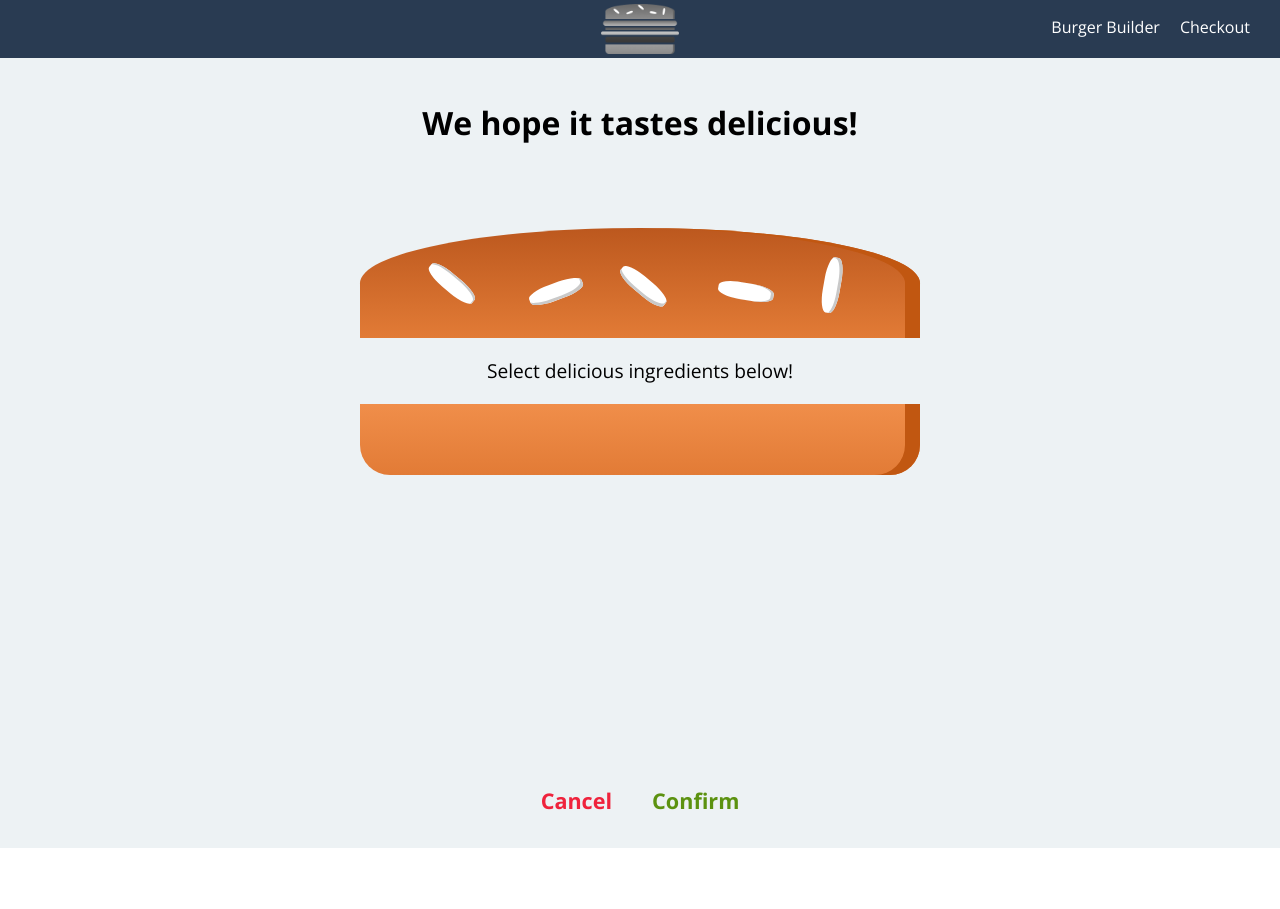
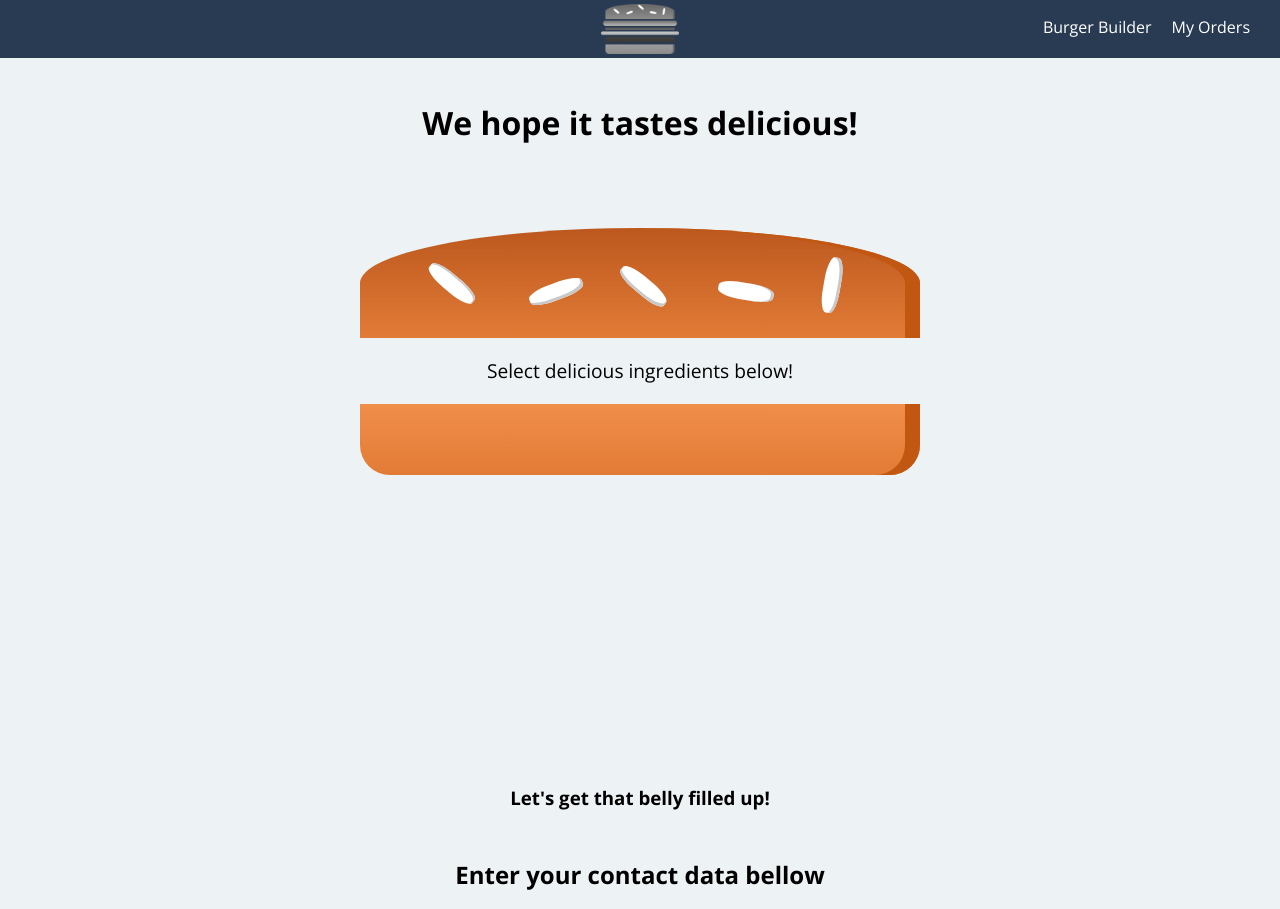
Before and after one commit to MatheoDodi/burgatory-burger-app, a React (Create React App) app: page /checkout in a window 1280 px wide. Shown: the top 909 px of the page. Before the commit the page ends 848 px from the top, so only its background shows below. Built offline with nearby package versions, Linux system fonts and the light colour scheme.

Commit message:
added an My Orders component as well as routing to it

```diff
--- a/src/App.js
+++ b/src/App.js
@@ -2,6 +2,8 @@ import React, { Component } from 'react';
 import Layout from './components/Layout/Layout';
 import BurgerBuilder from './containers/BurgerBuilder/BurgerBuilder';
 import Checkout from './containers/Checkout/Checkout';
+import Orders from './containers/Orders/Orders';
+
 import { BrowserRouter as Router, Route, Switch, NavLink } from 'react-router-dom';
 
 
@@ -14,8 +16,9 @@ class App extends Component {
       <Router>
         <Layout>
           <Switch>
-						<Route exact path='/' component={BurgerBuilder}/>
 						<Route path="/checkout" component={Checkout} />
+            <Route path="/orders" component={Orders} />
+            <Route exact path='/' component={BurgerBuilder}/>
 						<Route render={() => <div style={{width: '100%', textAlign: 'center'}}><h1>Oops, You must've taken a wrong turn somewhere! <br /> We know you're hungry, so why not navigate to our <NavLink to="/">Home</NavLink> Page?</h1></div>} />
 					</Switch>
         </Layout>
--- a/src/components/Navigation/NavigationItems/NavigationItems.js
+++ b/src/components/Navigation/NavigationItems/NavigationItems.js
@@ -47,7 +47,7 @@ const navigationItems = (props) => {
   return (
     <NavigationList display={props.display}>
         <ListItem onClick={props.goBurgerBuilder} textSize={props.textSize}><NavLink to="/">Burger Builder</NavLink></ListItem>
-        <ListItem onClick={props.goCheckout} textSize={props.textSize}><NavLink to="/checkout">Checkout</NavLink></ListItem>
+        <ListItem onClick={props.goCheckout} textSize={props.textSize}><NavLink to="/orders">My Orders</NavLink></ListItem>
     </NavigationList>
   )
 }
--- a/src/components/Order/CheckoutSummary/CheckoutSummary.js
+++ b/src/components/Order/CheckoutSummary/CheckoutSummary.js
@@ -8,32 +8,6 @@ const SummaryDiv = styled.div`
 	margin: auto;
 `
 
-const SuccessButton = styled.button`
-    background-color: transparent;
-    border: none;
-    color: #5C9210;
-    outline: none;
-    cursor: pointer;
-    font: inherit;
-    padding: 10px;
-    margin: 10px;
-    font-weight: bold;
-    font-size: 1.35rem;
-`
-
-const DangerButton = styled.button`
-    background-color: transparent;
-    border: none;
-    color: #EF233C;
-    outline: none;
-    cursor: pointer;
-    font: inherit;
-    padding: 10px;
-    margin: 10px;
-    font-weight: bold;
-    font-size: 1.35rem;
-`
-
 const checkoutSummary = (props) => {
     return (
         <SummaryDiv>
@@ -41,8 +15,7 @@ const checkoutSummary = (props) => {
             <div style={{width: '100%', margin: 'auto'}}>
 				<Burger ingredients={props.ingredients} />
             </div>
-			<DangerButton onClick={props.onCheckoutCancel}>Cancel</DangerButton>
-			<SuccessButton onClick={props.onCheckoutContinue}>Confirm</SuccessButton>
+            <h3>Let's get that belly filled up!</h3>
         </SummaryDiv>
     )
 }
--- /dev/null
+++ b/src/components/Order/Order.js
@@ -0,0 +1,20 @@
+import React from 'react';
+import styled from 'styled-components';
+
+const OrderContainer = styled.div`
+    width: 100%;
+    border: 1px solid #eee;
+    box-shadow: 0 2px 3px #eee;
+    padding: 10px;
+    margin: 10px auto;
+    box-sizing: border-box;
+`
+
+const order = (props) => (
+    <OrderContainer>
+        <p>Ingredients : Salad (1)</p>
+        <p>Price <strong>$ 5.45</strong></p>
+    </OrderContainer>
+);
+
+export default order;
--- a/src/containers/Checkout/Checkout.js
+++ b/src/containers/Checkout/Checkout.js
@@ -1,5 +1,4 @@
 import React, { Component } from 'react';
-import styled from 'styled-components';
 import CheckoutSummary from '../../components/Order/CheckoutSummary/CheckoutSummary';
 import { Route } from 'react-router-dom';
 import ContactData from '../Checkout/ContactData/ContactData';
@@ -41,7 +40,7 @@ class Checkout extends Component {
 					ingredients={this.state.ingredients}
 					onCheckoutCancel={this.onCheckoutCancelHandler}
 					onCheckoutContinue={this.onCheckoutContinueHandler}/>
-				<Route path={`${this.props.match.url}/contact-data`} render={(props) => <ContactData {...props} price={this.state.totalPrice} ingredients={this.state.ingredients} />} />
+				<ContactData price={this.state.totalPrice} ingredients={this.state.ingredients} />
 			</div>
 		)
 	}
--- a/src/containers/Checkout/ContactData/ContactData.js
+++ b/src/containers/Checkout/ContactData/ContactData.js
@@ -35,12 +35,6 @@ const Input = styled.input`
     &:focus {
         outline-color: red;
     }
-`
-
-const SpinnerContainer = styled.div`
-    width: 500px;
-    position: realtive;
-    z-index: 100;
 `
 
 class ContactData extends Component {
@@ -97,7 +91,7 @@ class ContactData extends Component {
         }
             return (
                 <ContactDataContainer>
-                                <h2>Enter your Contact Data</h2>
+                                <h2>Enter your contact data bellow</h2>
                                 {form}
                 </ContactDataContainer>
             )
--- /dev/null
+++ b/src/containers/Orders/Orders.js
@@ -0,0 +1,16 @@
+import React, { Component } from 'react';
+import Order from '../../components/Order/Order';
+
+
+class Orders extends Component {
+    render() {
+        return(
+            <div>
+                <Order />
+                <Order />
+            </div>
+        )
+    }
+}
+
+export default Orders;
```
